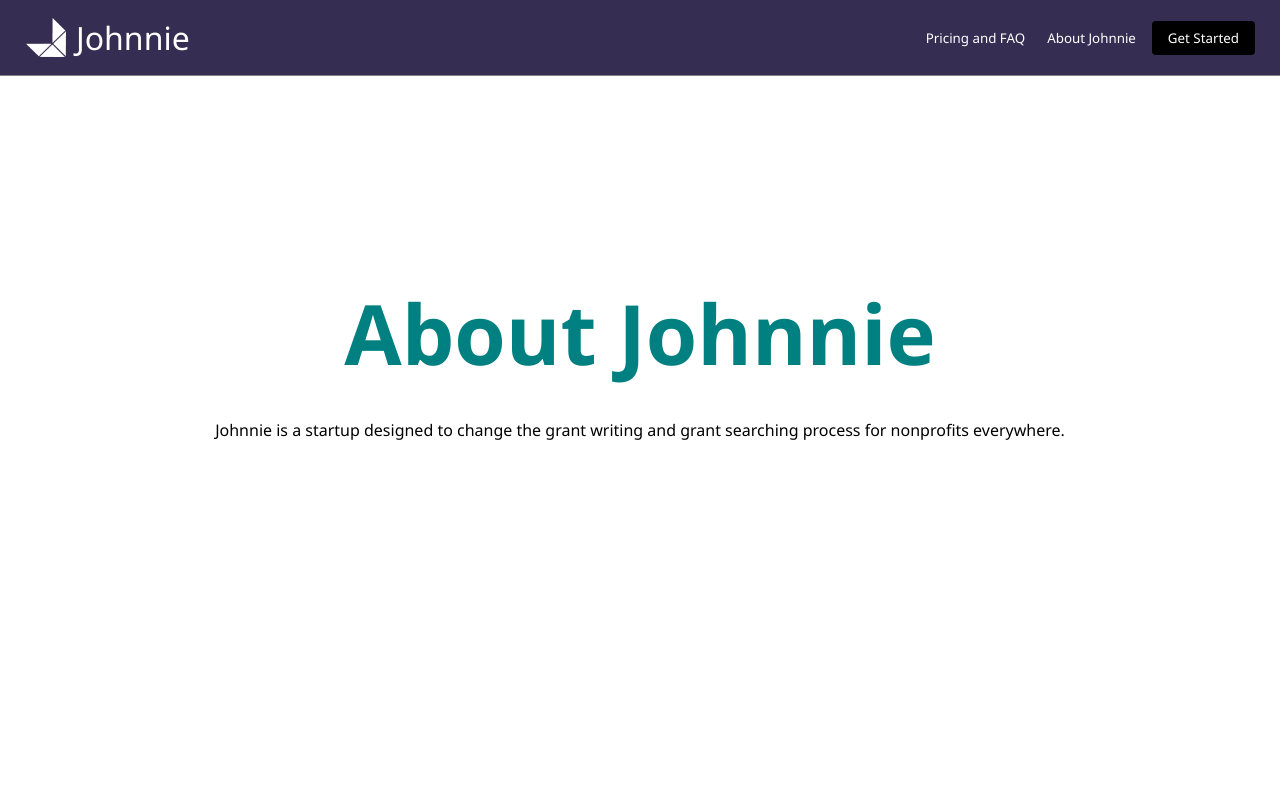
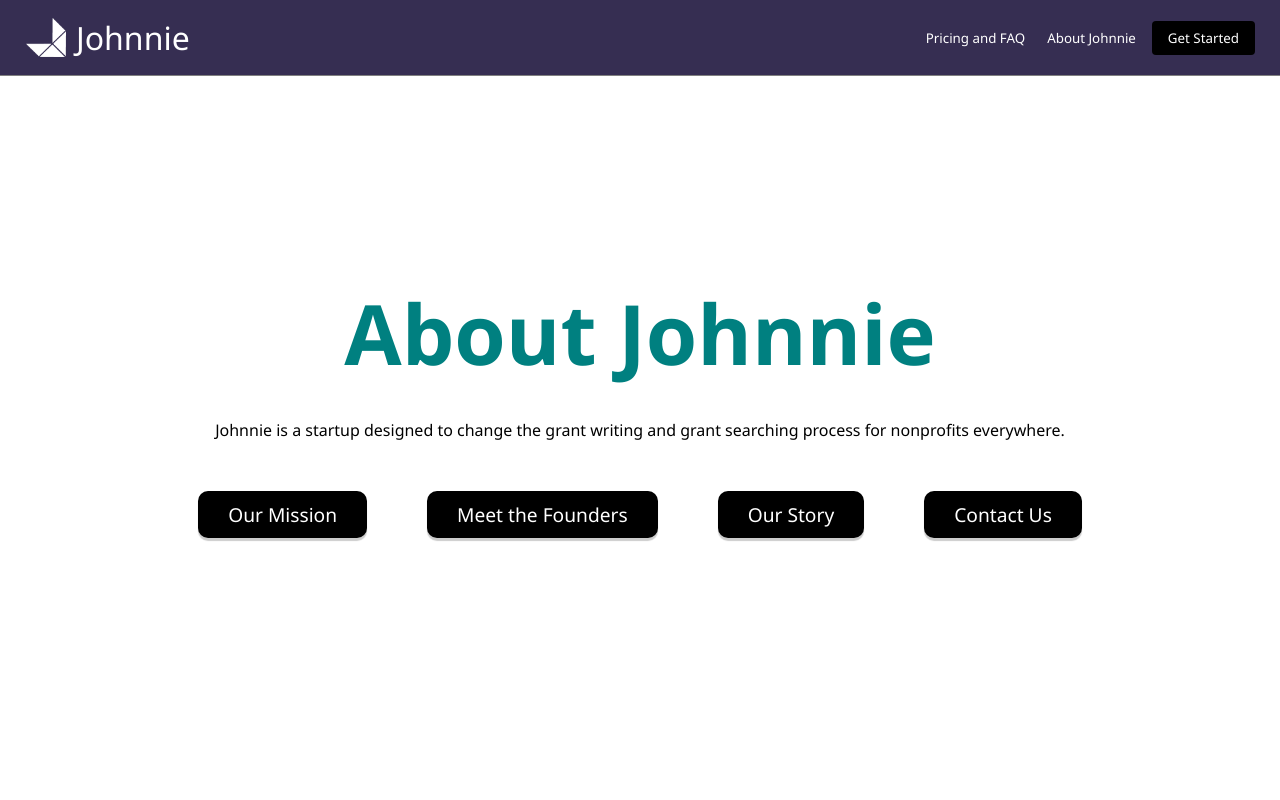
Before and after one commit to laplaces42/johnnie, a React (Create React App) app in the folder frontend/: page /about in a window 1280 px wide. Shown: the top 800 px of the page. Built offline with nearby package versions, Linux system fonts and the light colour scheme.

Commit message:
Added navigation buttons for about page

```diff
--- a/frontend/src/pages/AboutPage.jsx
+++ b/frontend/src/pages/AboutPage.jsx
@@ -3,77 +3,6 @@
 
 export function AboutPage() {
   return (
-    // <div className="about-page">
-    //   <MenuBar />
-    //   {/* Hero Section */}
-    //   <div className="hero-section">
-    //     <h1 className="hero-title">About Johnnie</h1>
-    //     <p className="hero-description">
-    //       Redefining the business model of grant writing for better business
-    //       modeling.
-    //     </p>
-    //   </div>
-
-    //   {/* Mission and Vision Section */}
-    //   <div className="mission-section">
-    //     <h2>Our Mission</h2>
-    //     <p>
-    //       At Johnnie, we aim to simplify the grant application process, empower
-    //       organizations, and provide unparalleled access to professional
-    //       grant-writing services.
-    //     </p>
-    //   </div>
-
-    //   {/* Founders Section */}
-    //   <div className="founders-section">
-    //     <h2>Meet the Founders</h2>
-    //     <div className="founders">
-    //       <div className="founder-card">
-    //         <img
-    //           src="/images/founder1.jpg"
-    //           alt="Founder 1"
-    //           className="founder-image"
-    //         />
-    //         <h3>Ishaan Sinha</h3>
-    //         <p>
-    //           Lorem ipsum dolor sit, amet consectetur adipisicing elit. Illo
-    //           esse blanditiis repellat obcaecati magnam ipsum eos, similique
-    //           suscipit velit illum debitis, facilis ut provident quam?
-    //         </p>
-    //       </div>
-    //       <div className="founder-card">
-    //         <img
-    //           src="/images/founder2.jpg"
-    //           alt="Founder 2"
-    //           className="founder-image"
-    //         />
-    //         <h3>LaPlace Sallis IV</h3>
-    //         <p>
-    //           Lorem ipsum dolor sit, amet consectetur adipisicing elit. Rerum
-    //           dolores ea mollitia atque placeat vero explicabo, enim impedit
-    //           totam nobis, consequuntur sed itaque excepturi voluptatem.
-    //         </p>
-    //       </div>
-    //     </div>
-    //   </div>
-
-    //   {/* General Information Section */}
-    //   <div className="info-section">
-    //     <h2>Our Story</h2>
-    //     <p>
-    //       Johnnie was founded in [Year] with the goal of transforming how people
-    //       approach grant writing. Since then, we've achieved [milestones].
-    //     </p>
-    //   </div>
-
-    //   {/* Call to Action Section */}
-    //   <div className="cta-section">
-    //     <p>
-    //       Ready to learn more? Get in touch with us or explore our services!
-    //     </p>
-    //     <button className="cta-button">Contact Us</button>
-    //   </div>
-    // </div>
     <motion.div
       className="ab"
       initial={{ opacity: 0, y: 50 }}
@@ -87,8 +16,14 @@
           Johnnie is a startup designed to change the grant writing and grant
           searching process for nonprofits everywhere.
         </p>
+        <div className="ab1-buttons">
+          <a className="ab1-button" href="#mission">Our Mission</a>
+          <a className="ab1-button" href="#founders">Meet the Founders</a>
+          <a className="ab1-button" href="#story">Our Story</a>
+          <a className="ab1-button" href="#contact">Contact Us</a>
+        </div>
       </div>
-      <div className="ab2">
+      <div id="mission" className="ab2">
         <h2>Our Mission</h2>
         <p>
           At Johnnie, we aim to simplify the grant application process, empower
@@ -96,7 +31,7 @@
           grant-writing services.
         </p>
       </div>
-      <div className="ab3">
+      <div id="founders" className="ab3">
         <h2>Meet the Founders</h2>
         <div className="ab3-founders">
           <div className="ab3-founder1">
@@ -133,7 +68,7 @@
           </div>
         </div>
       </div>
-      <div className="ab4">
+      <div id="story" className="ab4">
         <h2>Our Story</h2>
         <p>
           Volunteer fire departments are the unsung heroes of our communities,
@@ -161,7 +96,7 @@
           better-equipped fire departments for the future.
         </p>
       </div>
-      <div className="ab5">
+      <div id="contact" className="ab5">
         <h2>Contact Us</h2>
         <p>
           Want to get in touch? Feel free to email us at team@johnniegrants.com!
--- a/frontend/src/stylesheets/AboutPage.css
+++ b/frontend/src/stylesheets/AboutPage.css
@@ -4,23 +4,25 @@
   height: fit-content;
 }
 
-.ab1, .ab2, .ab3, .ab5 {
+.ab1,
+.ab2,
+.ab3,
+.ab5 {
   width: 100vw;
   height: 70vh;
   text-align: center;
-    font-family: 'Segoe UI', Tahoma, Geneva, Verdana, sans-serif;
-
+  font-family: "Segoe UI", Tahoma, Geneva, Verdana, sans-serif;
+  scroll-margin-top: 80px;
 }
 
 .ab4 {
   width: 100vw;
   height: 70vh;
-
+  scroll-margin-top: 80px;
   margin: 0 auto;
   padding: 20px;
   text-align: center;
-    font-family: 'Segoe UI', Tahoma, Geneva, Verdana, sans-serif;
-
+  font-family: "Segoe UI", Tahoma, Geneva, Verdana, sans-serif;
 }
 
 .ab h1 {
@@ -28,8 +30,7 @@
   margin-bottom: 30px;
   font-size: 6.5vw;
   color: #008080;
-    font-family: 'Segoe UI', Tahoma, Geneva, Verdana, sans-serif;
-
+  font-family: "Segoe UI", Tahoma, Geneva, Verdana, sans-serif;
 }
 
 .ab h2 {
@@ -37,28 +38,48 @@
   margin-bottom: 30px;
   color: #008080;
   font-size: 4.5vw;
-    font-family: 'Segoe UI', Tahoma, Geneva, Verdana, sans-serif;
-
+  font-family: "Segoe UI", Tahoma, Geneva, Verdana, sans-serif;
 }
 
-.ab3-founders{
+.ab1-buttons {
+  margin-top: 40px;
+}
+
+.ab1-button {
+  display: inline-block;
+  margin: auto;
+  font-size: larger;
+  box-shadow: 0 3px 1px rgba(0, 0, 0, 0.2);
+  text-decoration: none;
+  background-color: black;
+  color: white;
+  margin: 10px 30px;
+  padding: 10px 30px;
+  border-radius: 10px;
+  transition: transform 0.3s;
+}
+
+.ab1-button:hover {
+  cursor: pointer;
+  transform: scale(1.1);
+}
+
+.ab3-founders {
   width: 100vw;
   display: flex;
-    font-family: 'Segoe UI', Tahoma, Geneva, Verdana, sans-serif;
-
+  font-family: "Segoe UI", Tahoma, Geneva, Verdana, sans-serif;
 }
 
-.ab3-founder1, .ab3-founder2 {
-
+.ab3-founder1,
+.ab3-founder2 {
   margin: 1vh 5vw;
   /* margin: 10px 120px; */
   padding: 0 20px;
   color: white;
   flex: 1;
-    font-family: 'Segoe UI', Tahoma, Geneva, Verdana, sans-serif;
-    background-color: #362E52;
+  font-family: "Segoe UI", Tahoma, Geneva, Verdana, sans-serif;
+  background-color: #362e52;
   border-radius: 10px;
-
 }
 
 .headshot {
@@ -66,5 +87,4 @@
   margin: 15px;
   border-radius: 10px;
   border: 2px white solid;
-
 }
```
Lines whose indentation alone changed are shown as unchanged.
